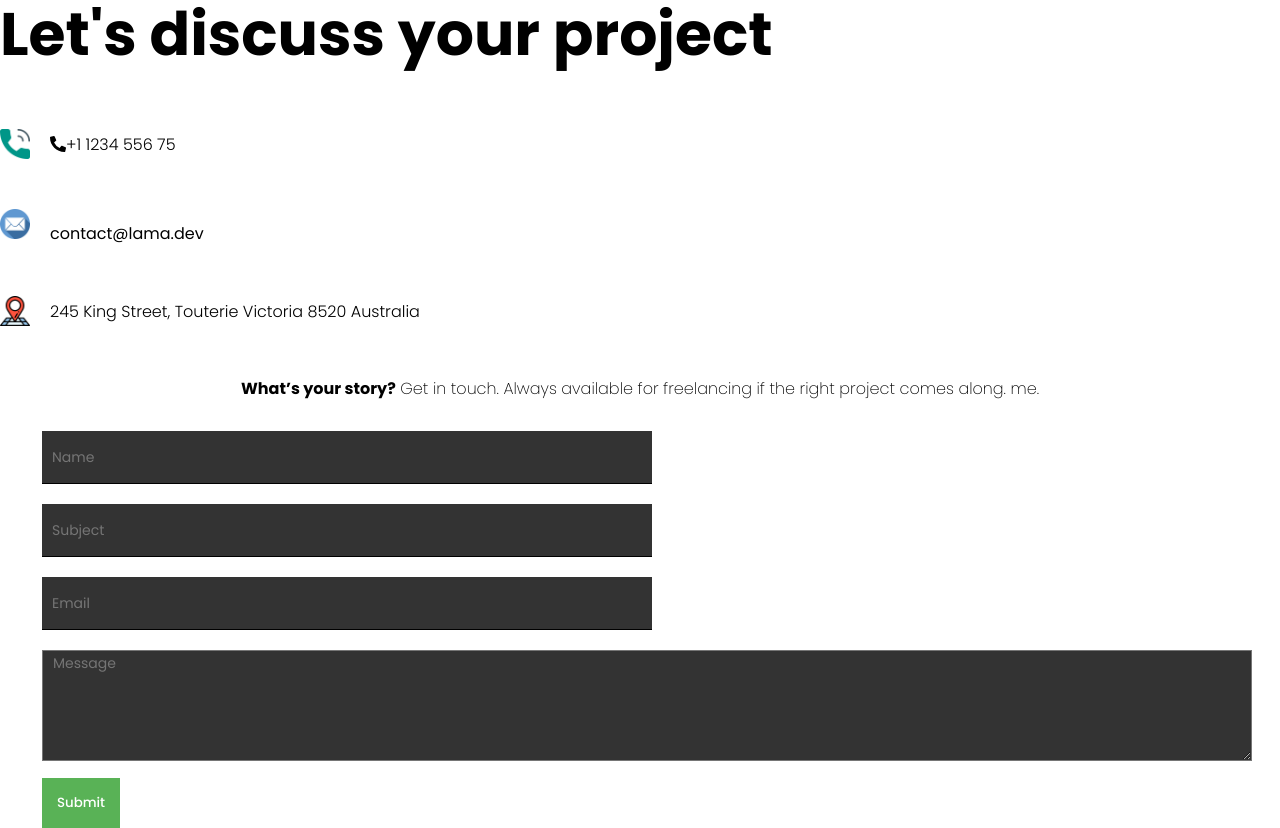
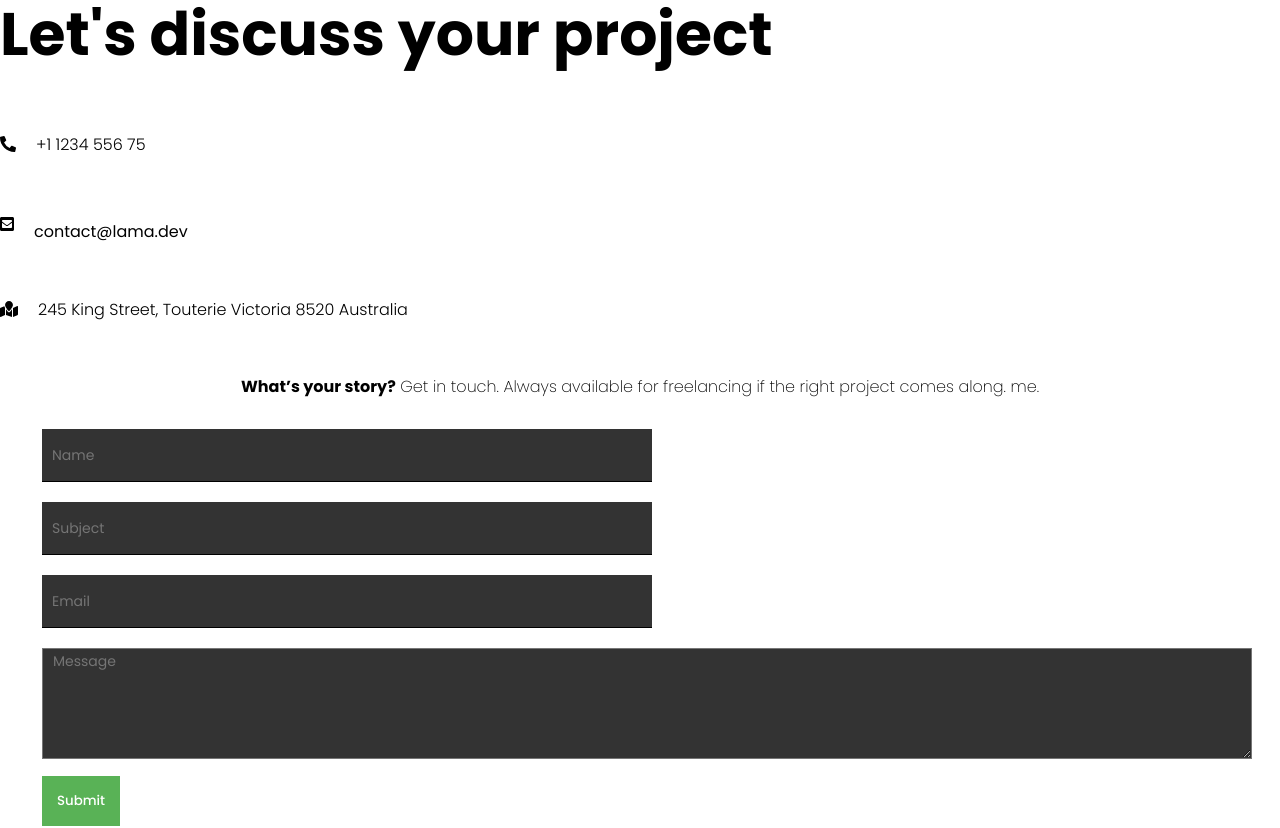
Before and after one commit to lblake/Portfolio-Website, a React (Create React App) app in the folder portfolio-website/: page / in a window 1280 px wide. Shown: the part 2340-3168 px from the top of the page. Built offline with nearby package versions, Linux system fonts and the light colour scheme; some icons are missing.

Commit message:
updated file

```diff
--- a/portfolio-website/src/components/ContactComponent/Contact.js
+++ b/portfolio-website/src/components/ContactComponent/Contact.js
@@ -1,12 +1,16 @@
 import React from 'react';
 import styles from './contact.module.css';
-import Phone from '../../img/phone.png';
-import Email from '../../img/email.png';
-import Address from '../../img/address.png';
+// import Phone from '../../img/phone.png';
+// import Email from '../../img/email.png';
+// import Address from '../../img/address.png';
 import { useRef, useState } from 'react';
 import emailjs from 'emailjs-com';
 import { FontAwesomeIcon } from '@fortawesome/react-fontawesome';
-import { faPhoneAlt } from '@fortawesome/free-solid-svg-icons';
+import {
+  faPhoneAlt,
+  faEnvelopeSquare,
+  faMapMarked,
+} from '@fortawesome/free-solid-svg-icons';
 
 // import { ThemeContext } from '../../context';
 
@@ -44,17 +48,28 @@ export default function Contact() {
         <h1 className={styles.contactTitle}>Let's discuss your project</h1>
         <div className={styles.contactInfo}>
           <div className={styles.contactInfoItem}>
-            <img src={Phone} alt='' className={styles.contactIcon} />
-            <FontAwesomeIcon icon={faPhoneAlt}></FontAwesomeIcon>
+            {/* <img src={Phone} alt='' className={styles.contactIcon} /> */}
+            <FontAwesomeIcon
+              icon={faPhoneAlt}
+              className={styles.contactIcon}
+            ></FontAwesomeIcon>
             +1 1234 556 75
           </div>
 
           <div className={styles.contactInfo}>
-            <img className={styles.contactIcon} src={Email} alt='' />
+            {/* <img className={styles.contactIcon} src={Email} alt='' /> */}
+            <FontAwesomeIcon
+              icon={faEnvelopeSquare}
+              className={styles.contactIcon}
+            ></FontAwesomeIcon>
             contact@lama.dev
           </div>
           <div className={styles.contactInfoItem}>
-            <img className={styles.contactIcon} src={Address} alt='' />
+            {/* <img className={styles.contactIcon} src={Address} alt='' /> */}
+            <FontAwesomeIcon
+              icon={faMapMarked}
+              className={styles.contactIcon}
+            ></FontAwesomeIcon>
             245 King Street, Touterie Victoria 8520 Australia
           </div>
         </div>
```
